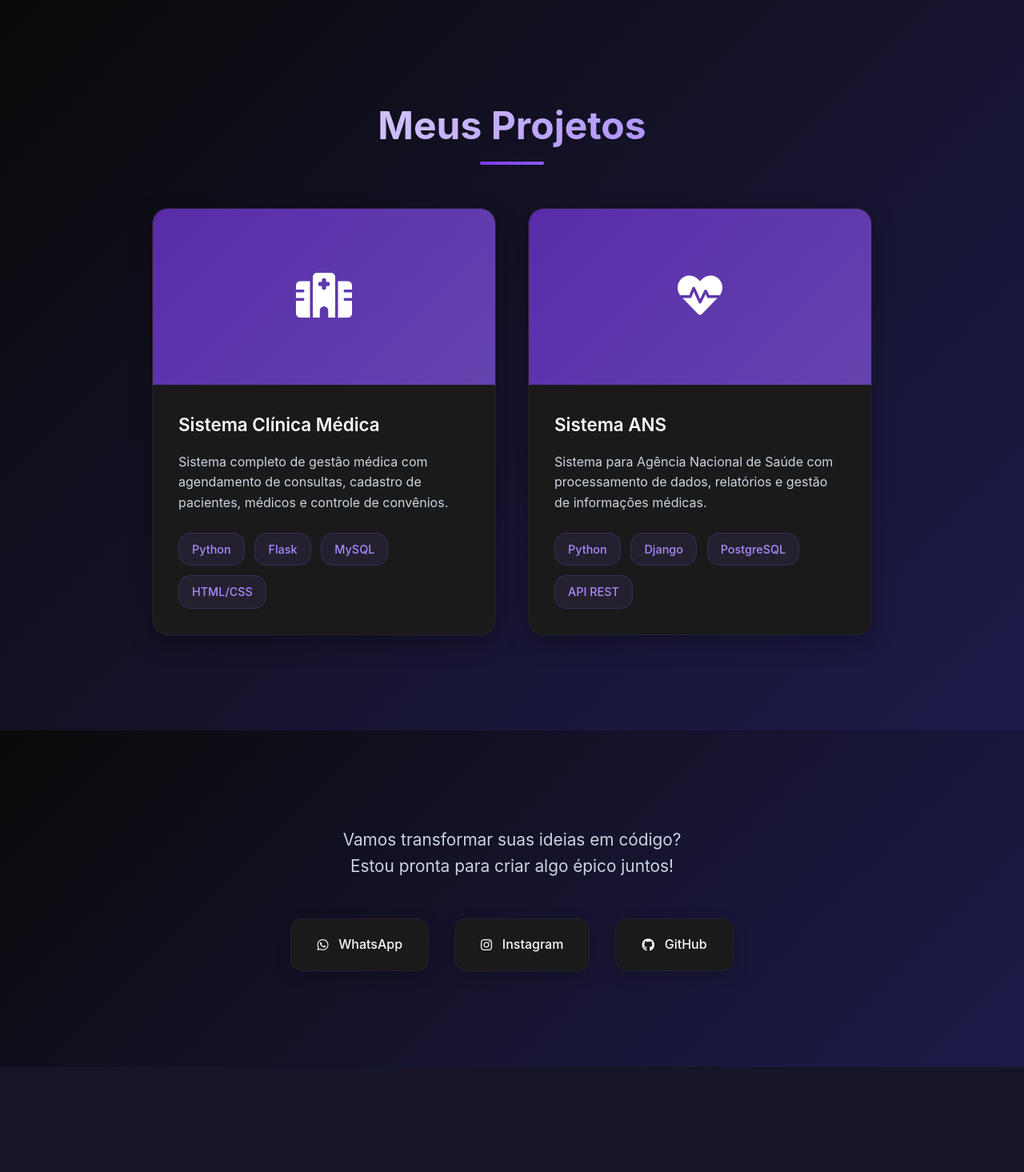
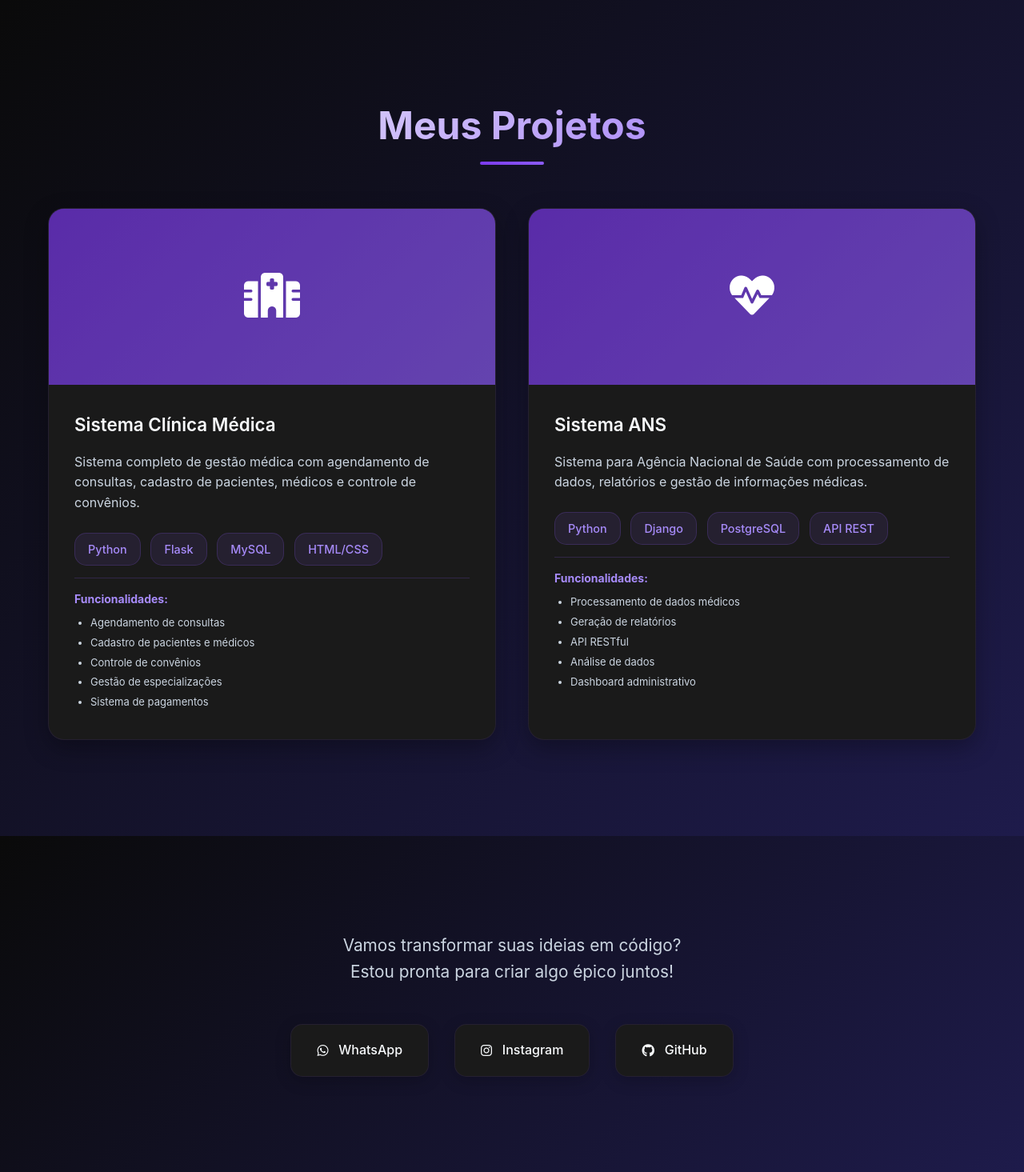
Before and after one commit to FontesLe/meu_portifolio, a Flask app: page / in a window 1280 px wide. Shown: the part 1436-2901 px from the top of the page at 80% size. Before the commit the page ends 2770 px from the top, so only its background shows below. Run offline with Flask 3, Linux system fonts and the light colour scheme.

Commit message:
Att: ajuste html e css

```diff
--- a/static/css/style.css
+++ b/static/css/style.css
@@ -564,3 +564,23 @@ section {
 .contact::before {
     display: none !important;
 }
+
+    .project-features {
+        margin-top: 15px;
+        padding-top: 15px;
+        border-top: 1px solid rgba(139, 92, 246, 0.2);
+    }
+    .project-features h4 {
+        color: #a78bfa;
+        margin-bottom: 8px;
+        font-size: 14px;
+    }
+    .project-features ul {
+        margin: 0;
+        padding-left: 20px;
+        font-size: 13px;
+        color: #cbd5e1;
+    }
+    .project-features li {
+        margin-bottom: 4px;
+    }
--- a/templates/index.html
+++ b/templates/index.html
@@ -5,47 +5,8 @@
     <meta name="viewport" content="width=device-width, initial-scale=1.0">
     <title>Leticia Fontes - Desenvolvedora Backend</title>
     <link rel="stylesheet" href="https://cdnjs.cloudflare.com/ajax/libs/font-awesome/6.0.0/css/all.min.css">
-    <link rel="stylesheet" href="static/css/style.css">
+    <link rel="stylesheet" href="{{ url_for('static', filename='css/style.css') }}">
 
-    <style>
-    .project-features {
-        margin-top: 15px;
-        padding-top: 15px;
-        border-top: 1px solid rgba(139, 92, 246, 0.2);
-    }
-    .project-features h4 {
-        color: #a78bfa;
-        margin-bottom: 8px;
-        font-size: 14px;
-    }
-    .project-features ul {
-        margin: 0;
-        padding-left: 20px;
-        font-size: 13px;
-        color: #cbd5e1;
-    }
-    .project-features li {
-        margin-bottom: 4px;
-    }
-
-    .projects-grid {
-        display: grid;
-        grid-template-columns: repeat(auto-fit, minmax(400px, 1fr));
-        gap: 2.5rem;
-        margin-top: 3rem;
-        justify-content: center;
-        max-width: 900px;
-        margin-left: auto;
-        margin-right: auto;
-    }
-
-    @media (max-width: 868px) {
-        .projects-grid {
-            grid-template-columns: 1fr;
-            max-width: 500px;
-        }
-    }
-    </style>
 </head>
 <body>
     <nav class="navbar">
@@ -64,7 +25,7 @@
     <section id="home" class="hero">
         <div class="hero-content">
             <div class="hero-image">
-                <img src="static/images/foto-perfil.jpg"
+                <img src="{{ url_for('static', filename='images/foto-perfil.jpg') }}"
                      alt="Leticia Fontes - Desenvolvedora Backend"
                      class="profile-photo">
             </div>
@@ -120,10 +81,18 @@
                             <span>MySQL</span>
                             <span>HTML/CSS</span>
                         </div>
+                        <div class="project-features">
+                            <h4>Funcionalidades:</h4>
+                            <ul>
+                                <li>Agendamento de consultas</li>
+                                <li>Cadastro de pacientes e médicos</li>
+                                <li>Controle de convênios</li>
+                                <li>Gestão de especializações</li>
+                                <li>Sistema de pagamentos</li>
+                            </ul>
                         </div>
                     </div>
-
-                <!-- Projeto 2 - Sistema ANS -->
+                </div>
                 <div class="project-card">
                     <div class="project-image">
                         <div class="placeholder-project">
@@ -139,10 +108,20 @@
                             <span>PostgreSQL</span>
                             <span>API REST</span>
                         </div>
+                        <div class="project-features">
+                            <h4>Funcionalidades:</h4>
+                            <ul>
+                                <li>Processamento de dados médicos</li>
+                                <li>Geração de relatórios</li>
+                                <li>API RESTful</li>
+                                <li>Análise de dados</li>
+                                <li>Dashboard administrativo</li>
+                            </ul>
+                        </div>
                     </div>
                 </div>
 
-            </div>
+
         </div>
     </section>
     <section id="contact" class="contact">
@@ -176,7 +155,6 @@
 
     const nameElement = document.getElementById('dynamic-name');
     const titleElement = document.getElementById('dynamic-title');
-
     nameElement.innerHTML = '';
     titleElement.innerHTML = '';
 
@@ -192,6 +170,7 @@
             nameIndex++;
             setTimeout(typeName, 100);
         } else {
+
             setTimeout(typeTitle, 500);
         }
     }
@@ -239,7 +218,5 @@
     }, 1000);
 });
 </script>
-
-    <script src="static/js/script.js"></script>
 </body>
 </html>
```
Lines whose indentation alone changed are shown as unchanged.
